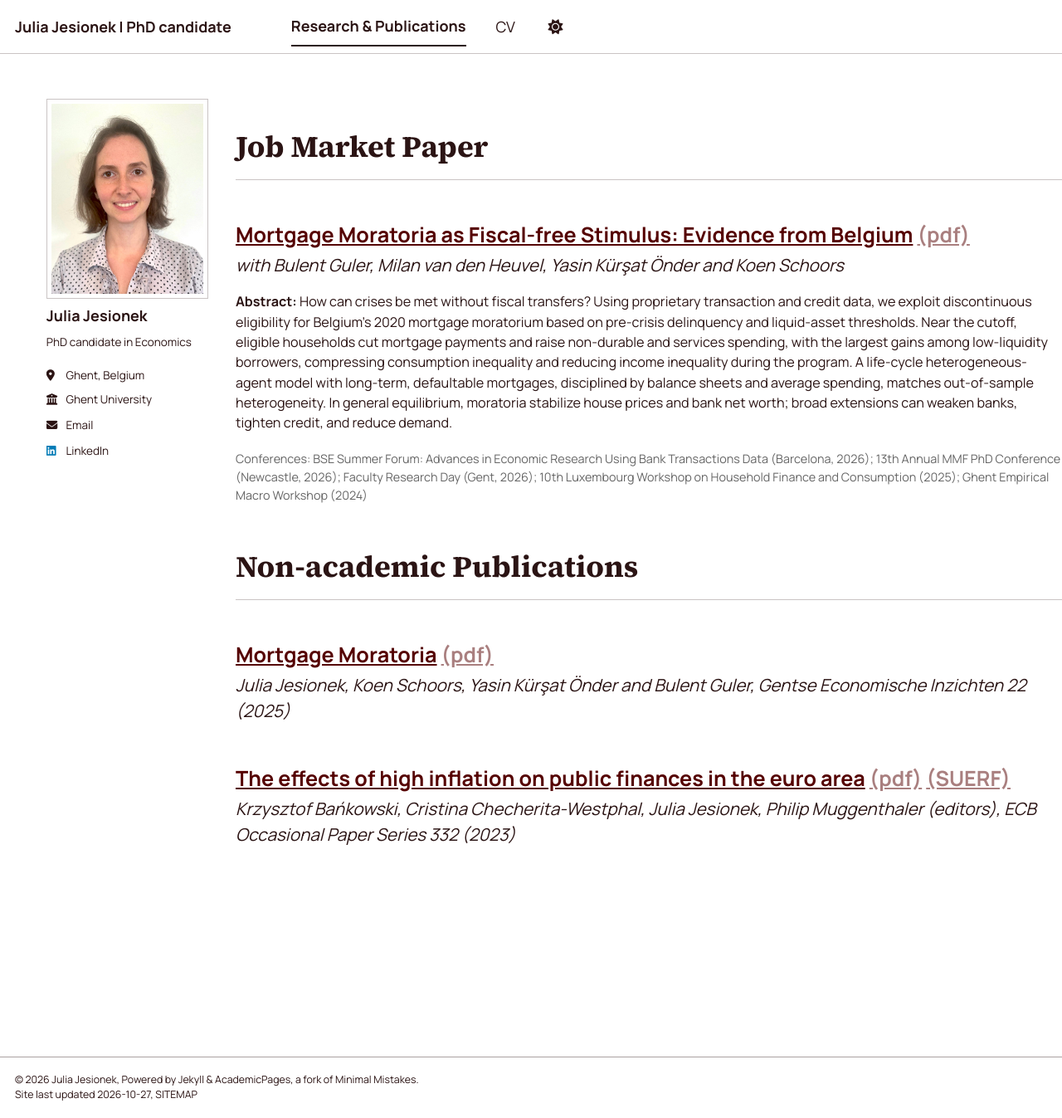
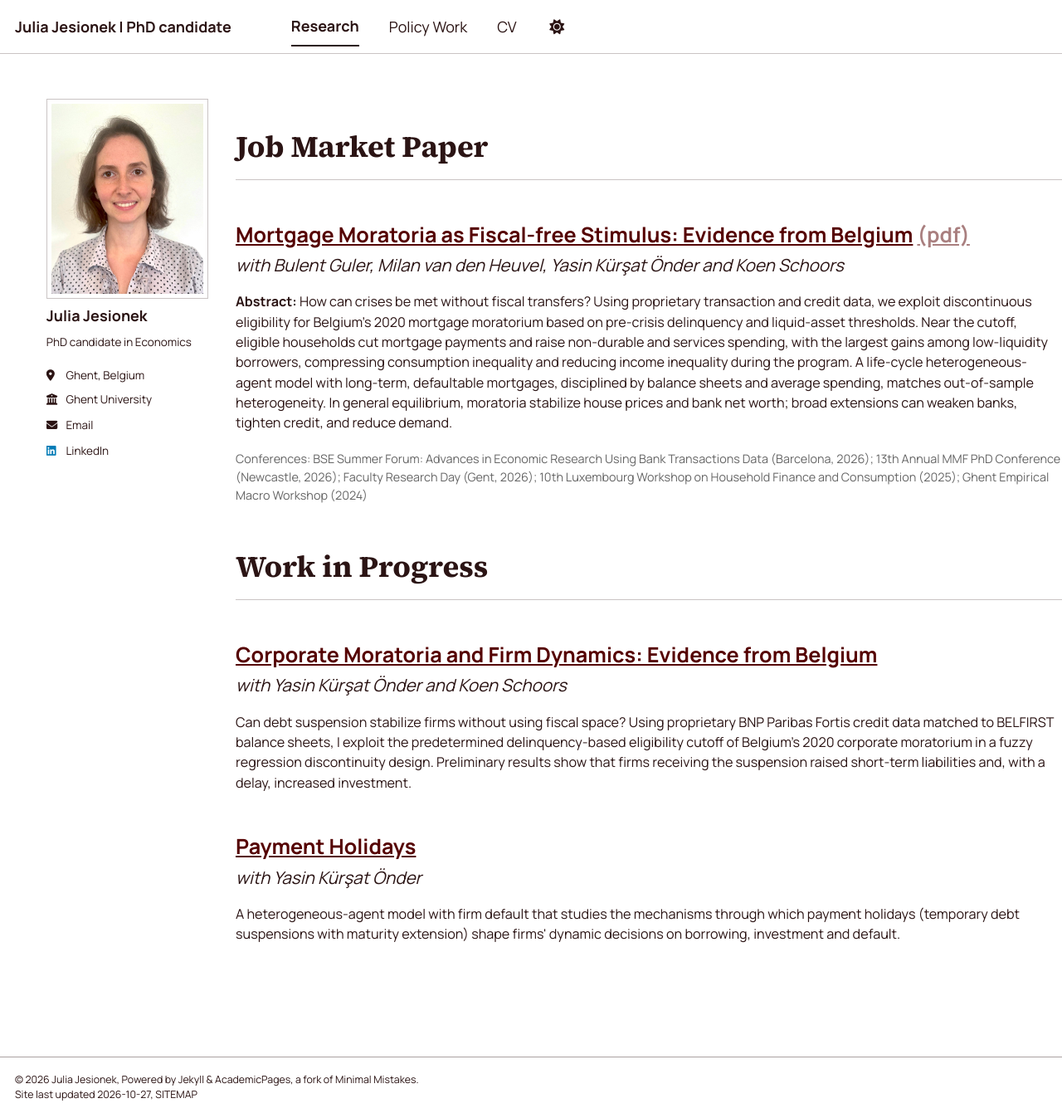
Before and after one commit to juliajesionek/homepage, a Jekyll site: the page built from _pages/publications.html, in a window 1280 px wide and 1347 px high. Shown: the whole window at 83% size. Built offline with Jekyll 4.4.1, drawn with Linux system fonts in a browser that asks for light colours; a style sheet for code colours, icons or effects is not loaded.

Commit message:
Add Policy Work page, Work in Progress section, and NBB news item
- Split non-academic papers into a new Policy Work tab; rename
  Research & Publications to Research
- Share publication rendering via _includes/publication-list.html
- Add Work in Progress entries: Corporate Moratoria and Payment Holidays
- Add NBB Conference 2026 to news; drop bullets from Education list

Co-Authored-By: Claude Opus 5.5 <noreply@anthropic.com>

```diff
--- a/_config.yml
+++ b/_config.yml
@@ -87,9 +87,9 @@ publication_category:
   current_projects:
     title: 'Job Market Paper'
   work_in_progress:
-    title: 'Current Projects'
+    title: 'Work in Progress'
   non_academic:
-    title: 'Non-academic Publications'
+    title: 'Policy Work'
 
 # Site Settings
 teaser                   :  # filename of teaser fallback teaser image placed in /images/ for social media previews
--- a/_data/navigation.yml
+++ b/_data/navigation.yml
@@ -8,8 +8,11 @@
 #      Markdown formatted page while the second is generated using JSON.
 
 main:
-  - title: "Research & Publications"
+  - title: "Research"
     url: /publications/
+
+  - title: "Policy Work"
+    url: /policy/
 
  # - title: "Talks"
   #  url: /talks/
--- /dev/null
+++ b/_includes/publication-list.html
@@ -0,0 +1,78 @@
+{% comment %}
+  Renders publications grouped by category.
+  Usage: {% include publication-list.html categories="current_projects,work_in_progress" %}
+  Categories render in the order they appear in site.publication_category.
+{% endcomment %}
+
+{% include base_path %}
+
+<style>
+  .archive .page__title {
+    display: none;
+  }
+  .category-heading {
+    font-size: 2em;
+    margin-top: 1.5em;
+  }
+  .project-item {
+    margin-bottom: 2.5em;
+  }
+  .project-item .archive__item-title {
+    font-size: 1.4em;
+  }
+  .project-authors {
+    font-style: italic;
+    font-size: 1.15em;
+    margin: 0.25em 0 0.75em;
+  }
+  .project-abstract {
+    font-size: 0.9em;
+  }
+  .project-conferences {
+    font-size: 0.8em;
+    color: #666;
+    margin-top: 0.75em;
+  }
+</style>
+
+{% assign wanted_categories = include.categories | split: "," %}
+
+{% for category in site.publication_category %}
+  {% unless wanted_categories contains category[0] %}
+    {% continue %}
+  {% endunless %}
+  {% assign title_shown = false %}
+  {% for post in site.publications reversed %}
+    {% if post.category != category[0] %}
+      {% continue %}
+    {% endif %}
+    {% unless title_shown %}
+      <h2 class="category-heading">{{ category[1].title }}</h2><hr />
+      {% assign title_shown = true %}
+    {% endunless %}
+
+    {% if post.category == 'current_projects' or post.category == 'work_in_progress' or post.category == 'non_academic' %}
+      <div class="project-item">
+        <h2 class="archive__item-title">
+          <a href="{{ base_path }}{{ post.url }}" rel="permalink">{{ post.title }}</a>{% if post.paperurl %} <a href="{% unless post.paperurl contains "://" %}{{ base_path }}{% endunless %}{{ post.paperurl }}">(pdf)</a>{% endif %}{% if post.secondaryurl %} <a href="{{ post.secondaryurl }}">({{ post.secondarylabel | default: "link" }})</a>{% endif %}
+        </h2>
+        {% if post.authors %}
+          <p class="project-authors">{{ post.authors }}</p>
+        {% endif %}
+        {% if post.category == 'current_projects' %}
+          {% if post.abstract %}
+            <p class="project-abstract"><strong>Abstract: </strong>{{ post.abstract }}</p>
+          {% endif %}
+          {% if post.conferences %}
+            <p class="project-conferences">Conferences: {{ post.conferences }}</p>
+          {% endif %}
+        {% endif %}
+        {% if post.note %}
+          <p class="project-abstract">{{ post.note }}</p>
+        {% endif %}
+      </div>
+    {% else %}
+      {% include archive-single.html %}
+    {% endif %}
+  {% endfor %}
+{% endfor %}
--- a/_pages/publications.html
+++ b/_pages/publications.html
@@ -1,6 +1,6 @@
 ---
 layout: archive
-title: "Publications"
+title: "Research"
 permalink: /publications/
 author_profile: true
 ---
@@ -9,73 +9,11 @@ author_profile: true
   <div class="wordwrap">You can also find my articles on <a href="{{site.author.googlescholar}}">my Google Scholar profile</a>.</div>
 {% endif %}
 
-{% include base_path %}
-
-<style>
-  .archive .page__title {
-    display: none;
-  }
-  .category-heading {
-    font-size: 2em;
-    margin-top: 1.5em;
-  }
-  .project-item {
-    margin-bottom: 2.5em;
-  }
-  .project-item .archive__item-title {
-    font-size: 1.4em;
-  }
-  .project-authors {
-    font-style: italic;
-    font-size: 1.15em;
-    margin: 0.25em 0 0.75em;
-  }
-  .project-abstract {
-    font-size: 0.9em;
-  }
-  .project-conferences {
-    font-size: 0.8em;
-    color: #666;
-    margin-top: 0.75em;
-  }
-</style>
-
 <!-- New style rendering if publication categories are defined -->
 {% if site.publication_category %}
-  {% for category in site.publication_category %}
-    {% assign title_shown = false %}
-    {% for post in site.publications reversed %}
-      {% if post.category != category[0] %}
-        {% continue %}
-      {% endif %}
-      {% unless title_shown %}
-        <h2 class="category-heading">{{ category[1].title }}</h2><hr />
-        {% assign title_shown = true %}
-      {% endunless %}
-
-      {% if post.category == 'current_projects' or post.category == 'non_academic' %}
-        <div class="project-item">
-          <h2 class="archive__item-title">
-            <a href="{{ base_path }}{{ post.url }}" rel="permalink">{{ post.title }}</a>{% if post.paperurl %} <a href="{% unless post.paperurl contains "://" %}{{ base_path }}{% endunless %}{{ post.paperurl }}">(pdf)</a>{% endif %}{% if post.secondaryurl %} <a href="{{ post.secondaryurl }}">({{ post.secondarylabel | default: "link" }})</a>{% endif %}
-          </h2>
-          {% if post.authors %}
-            <p class="project-authors">{{ post.authors }}</p>
-          {% endif %}
-          {% if post.category == 'current_projects' %}
-            {% if post.abstract %}
-              <p class="project-abstract"><strong>Abstract: </strong>{{ post.abstract }}</p>
-            {% endif %}
-            {% if post.conferences %}
-              <p class="project-conferences">Conferences: {{ post.conferences }}</p>
-            {% endif %}
-          {% endif %}
-        </div>
-      {% else %}
-        {% include archive-single.html %}
-      {% endif %}
-    {% endfor %}
-  {% endfor %}
+  {% include publication-list.html categories="current_projects,work_in_progress" %}
 {% else %}
+  {% include base_path %}
   {% for post in site.publications reversed %}
     {% include archive-single.html %}
   {% endfor %}
--- /dev/null
+++ b/_publications/2026-06-01-payment-holidays.md
@@ -0,0 +1,9 @@
+---
+title: "Payment Holidays"
+collection: publications
+category: work_in_progress
+permalink: /publication/payment-holidays
+date: 2026-06-01
+authors: "with Yasin Kürşat Önder"
+note: "A heterogeneous-agent model with firm default that studies the mechanisms through which payment holidays (temporary debt suspensions with maturity extension) shape firms' dynamic decisions on borrowing, investment and default."
+---
--- /dev/null
+++ b/_publications/2026-08-01-corporate-moratoria-belgium.md
@@ -0,0 +1,9 @@
+---
+title: "Corporate Moratoria and Firm Dynamics: Evidence from Belgium"
+collection: publications
+category: work_in_progress
+permalink: /publication/corporate-moratoria-belgium
+date: 2026-08-01
+authors: "with Yasin Kürşat Önder and Koen Schoors"
+note: "Can debt suspension stabilize firms without using fiscal space? Using proprietary BNP Paribas Fortis credit data matched to BELFIRST balance sheets, I exploit the predetermined delinquency-based eligibility cutoff of Belgium's 2020 corporate moratorium in a fuzzy regression discontinuity design. Preliminary results show that firms receiving the suspension raised short-term liabilities and, with a delay, increased investment."
+---
```
Also changed, not shown: _pages/about.md (+5 -0 lines), _pages/policy.html (added, +8 -0 lines).
